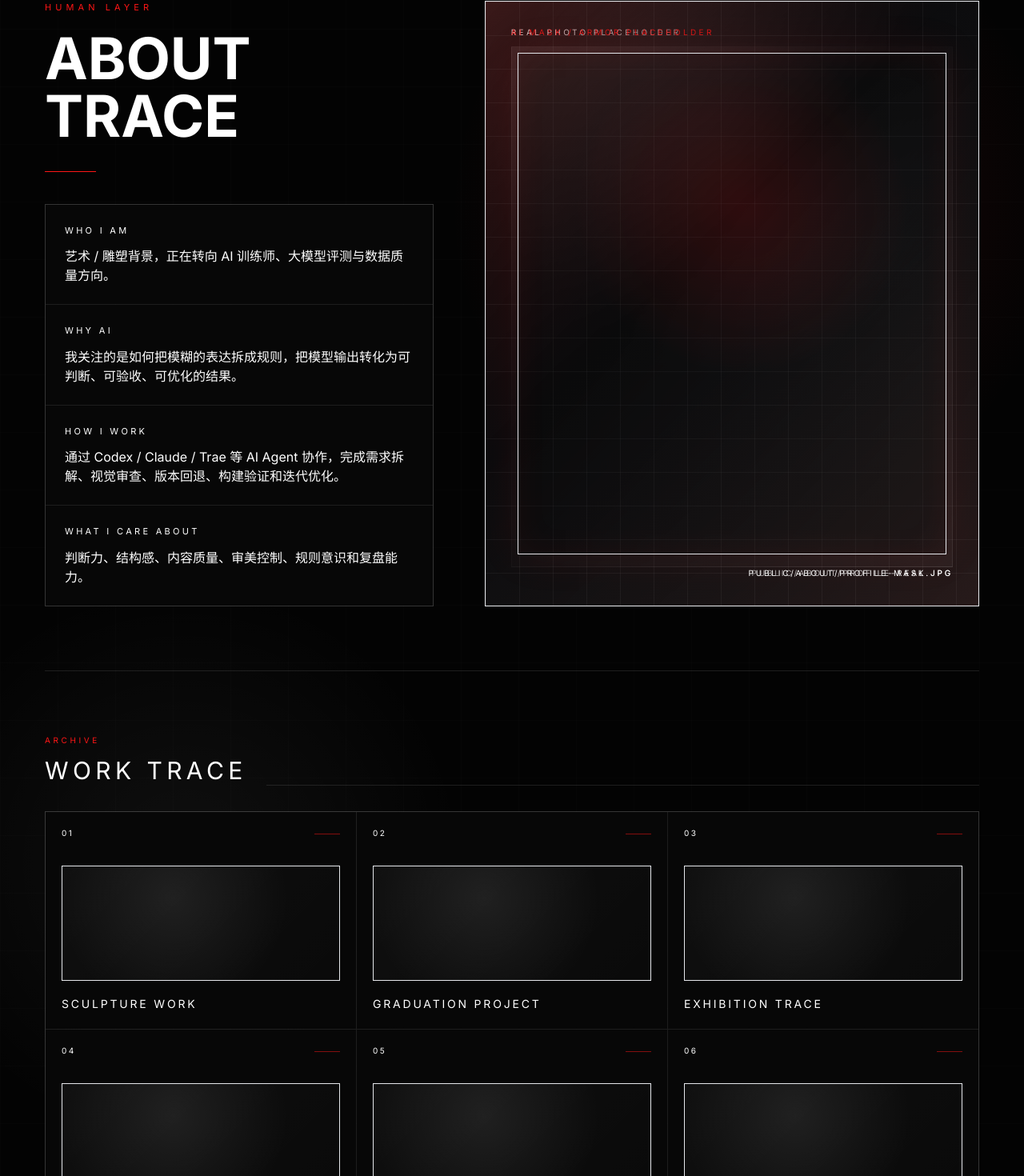
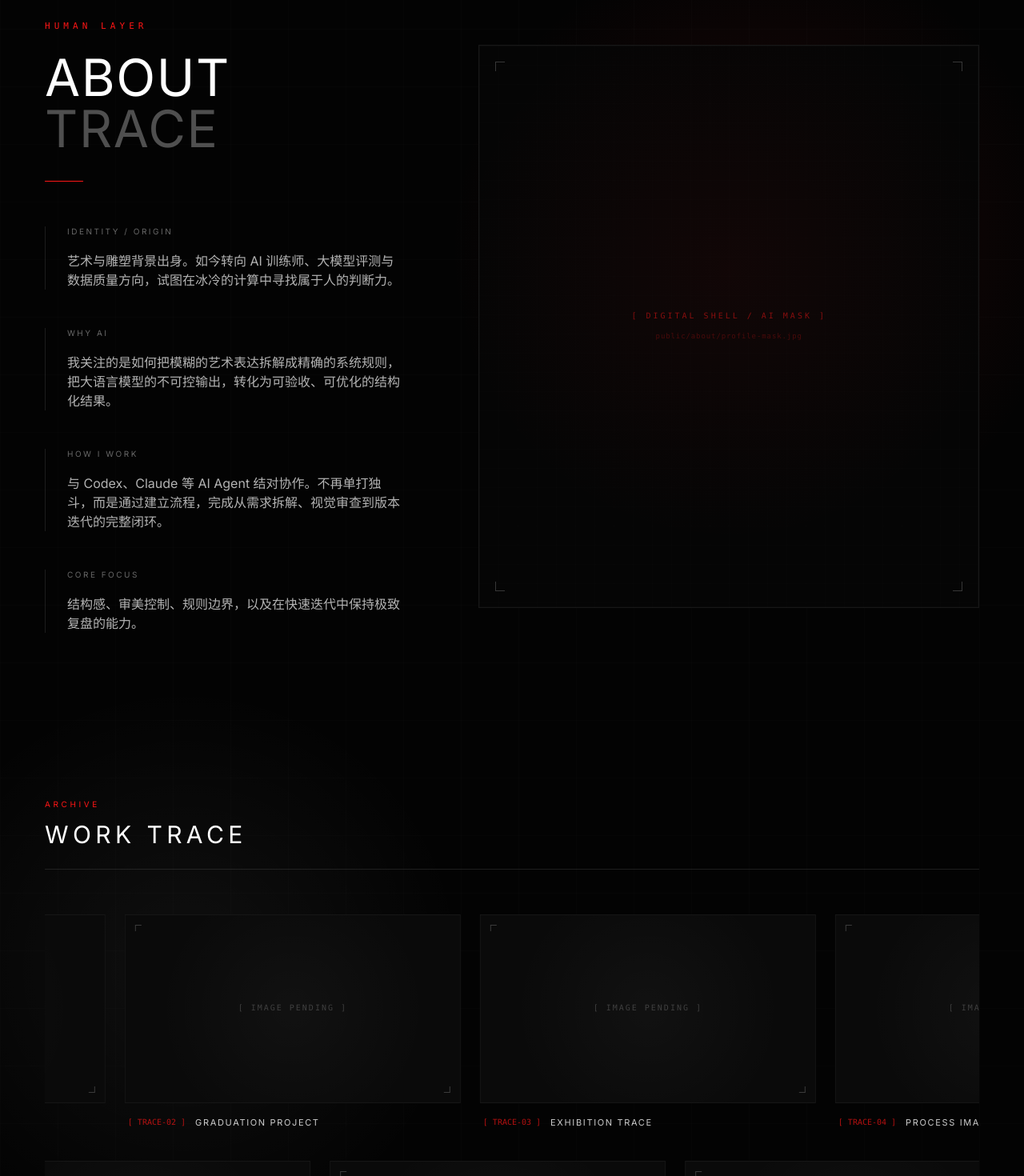
Before and after one commit to tpyy456/ai-art-lab, a React (Vite) app: page /about in a window 1280 px wide. Shown: the part 180-1650 px from the top of the page at 80% size. Built offline with nearby package versions, Linux system fonts and the light colour scheme.

Commit message:
feat(about): add scrolling archive photo tracks

```diff
--- a/src/features/about/AboutPage.tsx
+++ b/src/features/about/AboutPage.tsx
@@ -5,20 +5,20 @@ import InteractivePortrait from './components/InteractivePortrait';
 
 const textBlocks = [
   {
-    title: 'WHO I AM',
-    body: '艺术 / 雕塑背景，正在转向 AI 训练师、大模型评测与数据质量方向。',
+    title: 'IDENTITY / ORIGIN',
+    body: '艺术与雕塑背景出身。如今转向 AI 训练师、大模型评测与数据质量方向，试图在冰冷的计算中寻找属于人的判断力。',
   },
   {
     title: 'WHY AI',
-    body: '我关注的是如何把模糊的表达拆成规则，把模型输出转化为可判断、可验收、可优化的结果。',
+    body: '我关注的是如何把模糊的艺术表达拆解成精确的系统规则，把大语言模型的不可控输出，转化为可验收、可优化的结构化结果。',
   },
   {
     title: 'HOW I WORK',
-    body: '通过 Codex / Claude / Trae 等 AI Agent 协作，完成需求拆解、视觉审查、版本回退、构建验证和迭代优化。',
+    body: '与 Codex、Claude 等 AI Agent 结对协作。不再单打独斗，而是通过建立流程，完成从需求拆解、视觉审查到版本迭代的完整闭环。',
   },
   {
-    title: 'WHAT I CARE ABOUT',
-    body: '判断力、结构感、内容质量、审美控制、规则意识和复盘能力。',
+    title: 'CORE FOCUS',
+    body: '结构感、审美控制、规则边界，以及在快速迭代中保持极致复盘的能力。',
   },
 ];
 
@@ -32,32 +32,39 @@ export default function AboutPage() {
         <div className="pointer-events-none absolute inset-0 bg-[radial-gradient(circle_at_74%_24%,rgba(214,30,32,0.13),transparent_24rem),radial-gradient(circle_at_18%_68%,rgba(255,255,255,0.05),transparent_22rem)]" />
 
         <div className="relative z-10 mx-auto max-w-7xl">
-          <header className="flex items-center justify-between border-b border-white/10 pb-6">
+          <header className="flex items-center justify-between border-b border-white/10 pb-6 pt-2">
             <button
               type="button"
               onClick={() => navigateWithScan('/')}
-              className="group inline-flex h-11 items-center gap-3 border border-white/14 bg-white/[0.02] px-4 text-[10px] uppercase tracking-[0.24em] text-white/62 transition-colors duration-300 hover:border-lab-red/60 hover:text-white"
+              className="group inline-flex h-11 items-center gap-3 px-2 text-[10px] uppercase tracking-[0.24em] text-white/50 transition-colors duration-300 hover:text-white"
             >
               <ArrowLeft aria-hidden="true" className="h-4 w-4 text-lab-red transition-transform duration-300 group-hover:-translate-x-1" />
               BACK HOME
             </button>
-            <p className="hidden text-[10px] uppercase tracking-[0.32em] text-white/32 sm:block">ABOUT / PLACEHOLDER V1</p>
+            <p className="hidden text-[10px] uppercase tracking-[0.32em] text-white/30 sm:block">ABOUT / LIVING ARCHIVE</p>
           </header>
 
-          <div className="grid gap-10 py-14 lg:grid-cols-[0.88fr_1.12fr] lg:gap-16 lg:py-20">
+          <div className="grid gap-16 py-14 lg:grid-cols-[0.85fr_1.15fr] lg:gap-20 lg:py-24 items-center">
             <div className="flex flex-col justify-center">
-              <p className="text-[11px] uppercase tracking-[0.46em] text-lab-red">Human Layer</p>
-              <h1 className="mt-5 text-5xl font-semibold uppercase leading-none tracking-normal text-white sm:text-6xl lg:text-7xl">
+              <p className="text-[11px] font-mono uppercase tracking-[0.46em] text-lab-red">Human Layer</p>
+              <h1 className="mt-6 text-4xl font-medium uppercase leading-[1.05] tracking-wide text-white sm:text-5xl lg:text-[4rem]">
                 ABOUT
-                <span className="block text-white/42">TRACE</span>
+                <span className="block text-white/30">TRACE</span>
               </h1>
-              <div className="mt-8 h-px w-16 bg-lab-red" />
+              <div className="mt-8 h-px w-12 bg-lab-red" />
 
-              <div className="mt-10 grid gap-px overflow-hidden border border-white/10 bg-white/10">
+              <div className="mt-14 flex flex-col gap-10 lg:gap-12">
                 {textBlocks.map((block) => (
-                  <article key={block.title} className="bg-[#070707] p-5 sm:p-6">
-                    <h2 className="text-[11px] uppercase tracking-[0.3em] text-white/72">{block.title}</h2>
-                    <p className="mt-3 text-sm leading-7 text-white/58 sm:text-base">{block.body}</p>
+                  <article key={block.title} className="group relative pl-5 sm:pl-7">
+                    <div className="absolute bottom-0 left-0 top-0 w-px bg-white/10">
+                      <div className="absolute left-0 top-0 h-1/3 w-full bg-gradient-to-b from-lab-red to-transparent opacity-0 transition-opacity duration-500 group-hover:opacity-100" />
+                    </div>
+                    <h2 className="text-[10px] font-medium uppercase tracking-[0.25em] text-white/40 transition-colors duration-300 group-hover:text-lab-red/80">
+                      {block.title}
+                    </h2>
+                    <p className="mt-4 max-w-[26rem] text-sm leading-relaxed text-white/70 sm:text-base">
+                      {block.body}
+                    </p>
                   </article>
                 ))}
               </div>
--- a/src/features/about/components/AboutArchiveGrid.tsx
+++ b/src/features/about/components/AboutArchiveGrid.tsx
@@ -1,36 +1,90 @@
+import { Fragment } from 'react';
+
 const archiveItems = [
-  'SCULPTURE WORK',
-  'GRADUATION PROJECT',
-  'EXHIBITION TRACE',
-  'PROCESS IMAGE',
-  'LIFE FRAGMENT',
-  'STUDY DESK',
+  { id: '01', title: 'SCULPTURE WORK', desc: 'Physical materials & spatial forms' },
+  { id: '02', title: 'GRADUATION PROJECT', desc: 'Early conceptual explorations' },
+  { id: '03', title: 'EXHIBITION TRACE', desc: 'Gallery views & offline presence' },
+  { id: '04', title: 'PROCESS IMAGE', desc: 'Behind the scenes & raw drafts' },
+  { id: '05', title: 'LIFE FRAGMENT', desc: 'Unstructured daily records' },
+  { id: '06', title: 'STUDY DESK', desc: 'Where the digital shell is built' },
 ];
 
+function ArchiveCard({ item }: { item: typeof archiveItems[0] }) {
+  return (
+    <article className="group relative w-[280px] shrink-0 cursor-pointer sm:w-[360px] lg:w-[420px]">
+      {/* Image Placeholder */}
+      <div className="relative aspect-[16/9] w-full overflow-hidden border border-white/5 bg-[#0a0a0a] transition-colors duration-500 group-hover:border-white/15">
+        <div className="absolute inset-0 bg-[radial-gradient(circle_at_50%_50%,rgba(255,255,255,0.03),transparent_70%)] transition-opacity duration-500 group-hover:opacity-50" />
+        <div className="absolute inset-0 mix-blend-overlay bg-lab-red/5 opacity-0 transition-opacity duration-500 group-hover:opacity-100" />
+
+        <div className="absolute inset-0 flex items-center justify-center text-[10px] tracking-[0.2em] text-white/20 transition-colors duration-500 group-hover:text-white/50 font-mono">
+          [ IMAGE PENDING ]
+        </div>
+
+        {/* Corner marks */}
+        <span className="absolute left-3 top-3 h-2 w-2 border-l border-t border-white/20 transition-colors duration-500 group-hover:border-lab-red/60" />
+        <span className="absolute bottom-3 right-3 h-2 w-2 border-b border-r border-white/20 transition-colors duration-500 group-hover:border-lab-red/60" />
+
+        {/* Hover scanline accent */}
+        <div className="absolute bottom-0 left-0 h-[2px] w-0 bg-lab-red transition-all duration-700 ease-out group-hover:w-full" />
+      </div>
+
+      {/* Metadata */}
+      <div className="mt-4 px-1">
+        <div className="flex items-center gap-3">
+          <span className="text-[10px] font-mono text-lab-red/70">[ TRACE-{item.id} ]</span>
+          <h3 className="text-[11px] font-medium uppercase tracking-[0.15em] text-white/80 transition-colors duration-300 group-hover:text-white">{item.title}</h3>
+        </div>
+      </div>
+    </article>
+  );
+}
+
 export default function AboutArchiveGrid() {
+  // We duplicate the items to create a seamless loop
+  const duplicatedItems = [...archiveItems, ...archiveItems];
+
+  // Split into two rows, but use the same set for both to ensure they are long enough.
+  // In a real scenario, you might have 12 distinct items.
+  const row1 = duplicatedItems;
+  const row2 = [...archiveItems].reverse().concat([...archiveItems].reverse());
+
   return (
-    <section className="border-t border-white/10 py-16 sm:py-20">
-      <div className="mb-8 flex items-end justify-between gap-6">
+    <section className="py-20 sm:py-28 overflow-hidden -mx-5 sm:-mx-8 lg:-mx-14 px-5 sm:px-8 lg:px-14">
+      <div className="mb-14 flex items-end justify-between border-b border-white/10 pb-6 max-w-7xl mx-auto">
         <div>
           <p className="text-[10px] uppercase tracking-[0.36em] text-lab-red">Archive</p>
           <h2 className="mt-3 text-2xl font-medium uppercase tracking-[0.18em] text-white sm:text-3xl">
             WORK TRACE
           </h2>
         </div>
-        <div className="hidden h-px flex-1 bg-white/10 sm:block" />
       </div>
 
-      <div className="grid gap-px overflow-hidden border border-white/10 bg-white/10 sm:grid-cols-2 lg:grid-cols-3">
-        {archiveItems.map((item, index) => (
-          <article key={item} className="group min-h-64 bg-[#070707] p-5">
-            <div className="flex items-center justify-between text-[10px] uppercase tracking-[0.24em] text-white/28">
-              <span>{String(index + 1).padStart(2, '0')}</span>
-              <span className="h-px w-8 bg-lab-red/50" />
-            </div>
-            <div className="mt-8 h-36 border border-white/8 bg-[radial-gradient(circle_at_40%_28%,rgba(255,255,255,0.08),transparent_9rem),linear-gradient(135deg,rgba(255,255,255,0.035),rgba(255,255,255,0.01))] transition-colors duration-300 group-hover:border-lab-red/30" />
-            <h3 className="mt-5 text-sm font-medium uppercase tracking-[0.2em] text-white/74">{item}</h3>
-          </article>
-        ))}
+      {/* Tracks Container */}
+      <div className="flex flex-col gap-10">
+
+        {/* Track 1: Left to Right */}
+        <div className="group flex overflow-hidden">
+          <div className="flex gap-6 w-max animate-scroll-left hover:[animation-play-state:paused] motion-reduce:animate-none">
+            {row1.map((item, index) => (
+              <Fragment key={`r1-${index}`}>
+                <ArchiveCard item={item} />
+              </Fragment>
+            ))}
+          </div>
+        </div>
+
+        {/* Track 2: Right to Left */}
+        <div className="group flex overflow-hidden">
+          <div className="flex gap-6 w-max animate-scroll-right hover:[animation-play-state:paused] motion-reduce:animate-none">
+            {row2.map((item, index) => (
+              <Fragment key={`r2-${index}`}>
+                <ArchiveCard item={item} />
+              </Fragment>
+            ))}
+          </div>
+        </div>
+
       </div>
     </section>
   );
--- a/src/features/about/components/InteractivePortrait.tsx
+++ b/src/features/about/components/InteractivePortrait.tsx
@@ -1,61 +1,69 @@
-import { useState } from 'react';
-
-type MaskPosition = {
-  active: boolean;
-  x: number;
-  y: number;
-};
+import { useRef } from 'react';
+import { motion, useSpring, useTransform, useMotionTemplate } from 'framer-motion';
 
 export default function InteractivePortrait() {
-  const [mask, setMask] = useState<MaskPosition>({ active: false, x: 50, y: 50 });
+  const containerRef = useRef<HTMLDivElement>(null);
 
-  const revealMask = mask.active
-    ? `radial-gradient(circle at ${mask.x}% ${mask.y}%, transparent 0 16%, rgba(0,0,0,0.18) 27%, #000 43%)`
-    : 'radial-gradient(circle at 50% 50%, #000 0%, #000 100%)';
+  const mouseX = useSpring(50, { stiffness: 60, damping: 25 });
+  const mouseY = useSpring(50, { stiffness: 60, damping: 25 });
+  const holeSize = useSpring(0, { stiffness: 35, damping: 20 });
+
+  const transparentStop = useTransform(holeSize, [0, 1], [0, 15]);
+  const shadowStop = useTransform(holeSize, [0, 1], [0, 32]);
+  const blackStop = useTransform(holeSize, [0, 1], [0, 55]);
+
+  const revealMask = useMotionTemplate`radial-gradient(circle at ${mouseX}% ${mouseY}%, transparent ${transparentStop}%, rgba(0,0,0,0.2) ${shadowStop}%, #000 ${blackStop}%)`;
+
+  const handleMouseMove = (e: React.MouseEvent) => {
+    const rect = containerRef.current?.getBoundingClientRect();
+    if (rect) {
+      mouseX.set(((e.clientX - rect.left) / rect.width) * 100);
+      mouseY.set(((e.clientY - rect.top) / rect.height) * 100);
+    }
+  };
+
+  const handleMouseEnter = () => holeSize.set(1);
+  const handleMouseLeave = () => holeSize.set(0);
 
   return (
     <section
+      ref={containerRef}
+      onMouseMove={handleMouseMove}
+      onMouseEnter={handleMouseEnter}
+      onMouseLeave={handleMouseLeave}
       aria-label="Interactive portrait placeholder"
-      className="group relative min-h-[32rem] overflow-hidden border border-lab-red/24 bg-[#050505] sm:min-h-[38rem] lg:min-h-[44rem]"
-      onMouseMove={(event) => {
-        const rect = event.currentTarget.getBoundingClientRect();
-        setMask({
-          active: true,
-          x: ((event.clientX - rect.left) / rect.width) * 100,
-          y: ((event.clientY - rect.top) / rect.height) * 100,
-        });
-      }}
-      onMouseLeave={() => setMask((current) => ({ ...current, active: false }))}
+      className="relative min-h-[32rem] w-full overflow-hidden border border-white/[0.06] bg-[#080808] sm:min-h-[38rem] lg:min-h-[44rem]"
     >
-      <div className="absolute inset-0 bg-[radial-gradient(circle_at_48%_24%,rgba(255,255,255,0.14),transparent_18rem),linear-gradient(145deg,rgba(255,255,255,0.08),rgba(255,255,255,0.015)_45%,rgba(214,30,32,0.08))]" />
-      <div className="absolute inset-x-8 bottom-12 top-14 border border-white/10 bg-[linear-gradient(180deg,rgba(255,255,255,0.08),rgba(255,255,255,0.025))] shadow-[inset_0_0_70px_rgba(255,255,255,0.03)]" />
-      <div className="absolute left-8 top-8 text-[10px] uppercase tracking-[0.34em] text-white/36">REAL PHOTO PLACEHOLDER</div>
-      <div className="absolute bottom-8 right-8 text-right text-[10px] uppercase tracking-[0.28em] text-white/26">
-        public/about/profile-real.jpg
-      </div>
-
-      <div
-        className="absolute inset-0 bg-[radial-gradient(circle_at_52%_34%,rgba(255,22,22,0.18),transparent_13rem),linear-gradient(135deg,rgba(214,30,32,0.18),rgba(12,12,14,0.92)_42%,rgba(255,255,255,0.08))] transition-[mask-image,-webkit-mask-image] duration-700"
-        style={{
-          WebkitMaskImage: revealMask,
-          maskImage: revealMask,
-        }}
-      >
-        <div className="absolute inset-0 opacity-60 [background-image:linear-gradient(rgba(255,255,255,0.08)_1px,transparent_1px),linear-gradient(90deg,rgba(255,255,255,0.08)_1px,transparent_1px)] [background-size:42px_42px]" />
-        <div className="absolute inset-x-10 bottom-16 top-16 border border-lab-red/32 bg-black/20 shadow-[0_0_50px_rgba(214,30,32,0.1),inset_0_0_42px_rgba(214,30,32,0.06)]" />
-        <div className="absolute left-8 top-8 text-[10px] uppercase tracking-[0.34em] text-lab-red/80">
-          AI MASK / ARMOR PLACEHOLDER
-        </div>
-        <div className="absolute bottom-8 right-8 text-right text-[10px] uppercase tracking-[0.28em] text-lab-red/42">
-          public/about/profile-mask.jpg
+      {/* BOTTOM LAYER: Real Photo Placeholder */}
+      <div className="absolute inset-0 flex items-center justify-center bg-[#0d0d0f]">
+        <div className="absolute inset-0 bg-[radial-gradient(circle_at_50%_40%,rgba(255,255,255,0.06),transparent_60%)]" />
+        <div className="flex flex-col items-center gap-3">
+          <span className="text-[10px] font-mono tracking-[0.3em] text-white/30">[ REAL HUMAN PRESENCE ]</span>
+          <span className="text-[9px] font-mono tracking-widest text-white/15">public/about/profile-real.jpg</span>
         </div>
       </div>
 
-      <div className="pointer-events-none absolute inset-0 border border-white/[0.04]" />
-      <span className="pointer-events-none absolute -left-px -top-px h-8 w-8 border-l border-t border-lab-red/50" />
-      <span className="pointer-events-none absolute -right-px -top-px h-8 w-8 border-r border-t border-lab-red/50" />
-      <span className="pointer-events-none absolute -bottom-px -left-px h-8 w-8 border-b border-l border-lab-red/50" />
-      <span className="pointer-events-none absolute -bottom-px -right-px h-8 w-8 border-b border-r border-lab-red/50" />
+      {/* TOP LAYER: AI Mask / Shell */}
+      <motion.div
+        className="absolute inset-0 flex items-center justify-center bg-[#050505]"
+        style={{ WebkitMaskImage: revealMask, maskImage: revealMask }}
+      >
+        <div className="absolute inset-0 bg-[radial-gradient(circle_at_50%_40%,rgba(214,30,32,0.06),transparent_65%)]" />
+        <div className="absolute inset-0 opacity-[0.12] bg-[linear-gradient(rgba(255,255,255,0.05)_1px,transparent_1px),linear-gradient(90deg,rgba(255,255,255,0.05)_1px,transparent_1px)] [background-size:24px_24px]" />
+        <div className="flex flex-col items-center gap-3">
+          <span className="text-[10px] font-mono tracking-[0.3em] text-lab-red/50">[ DIGITAL SHELL / AI MASK ]</span>
+          <span className="text-[9px] font-mono tracking-widest text-lab-red/25">public/about/profile-mask.jpg</span>
+        </div>
+      </motion.div>
+
+      {/* OVERLAY DECORATIONS */}
+      <div className="pointer-events-none absolute inset-0 border border-white/[0.02]" />
+
+      {/* Corner Marks */}
+      <span className="pointer-events-none absolute left-5 top-5 h-3 w-3 border-l border-t border-white/20" />
+      <span className="pointer-events-none absolute right-5 top-5 h-3 w-3 border-r border-t border-white/20" />
+      <span className="pointer-events-none absolute bottom-5 left-5 h-3 w-3 border-b border-l border-white/20" />
+      <span className="pointer-events-none absolute bottom-5 right-5 h-3 w-3 border-b border-r border-white/20" />
     </section>
   );
 }
```
Also changed, not shown: tailwind.config.ts (+14 -0 lines).
